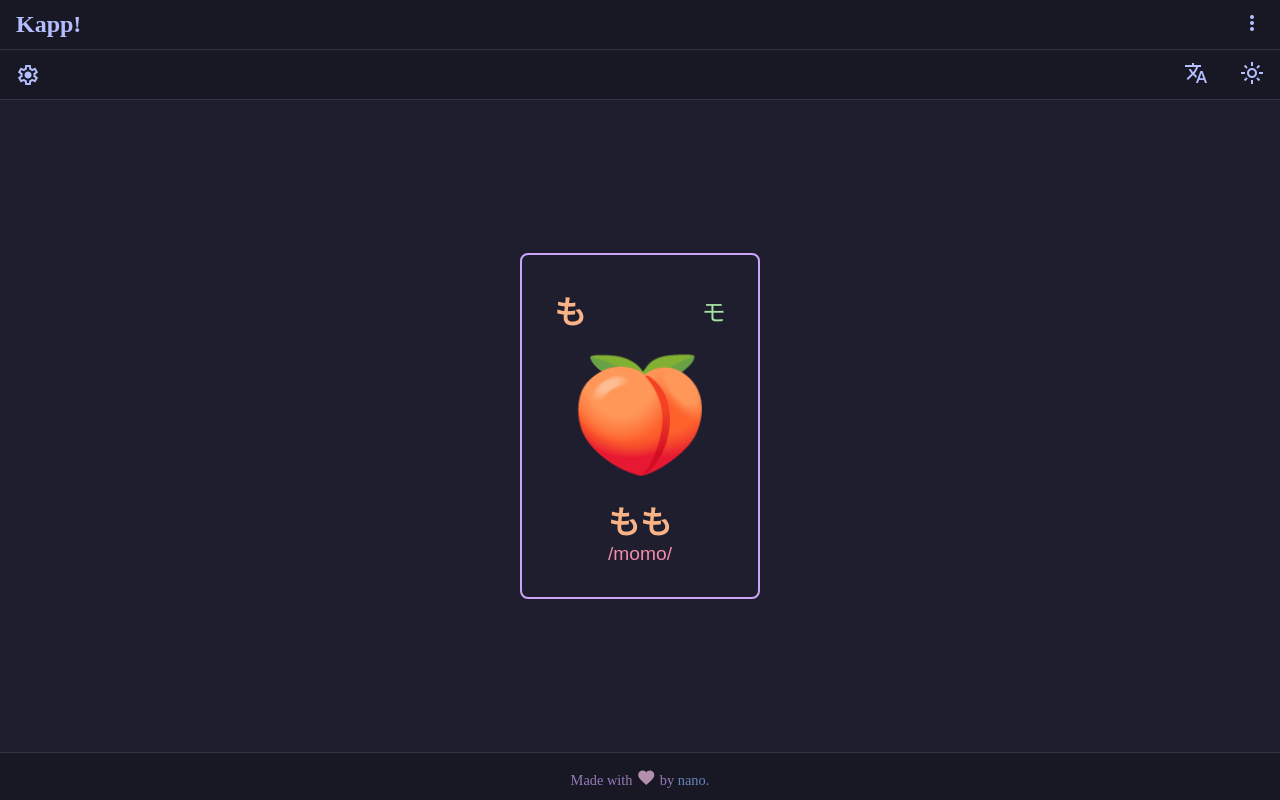
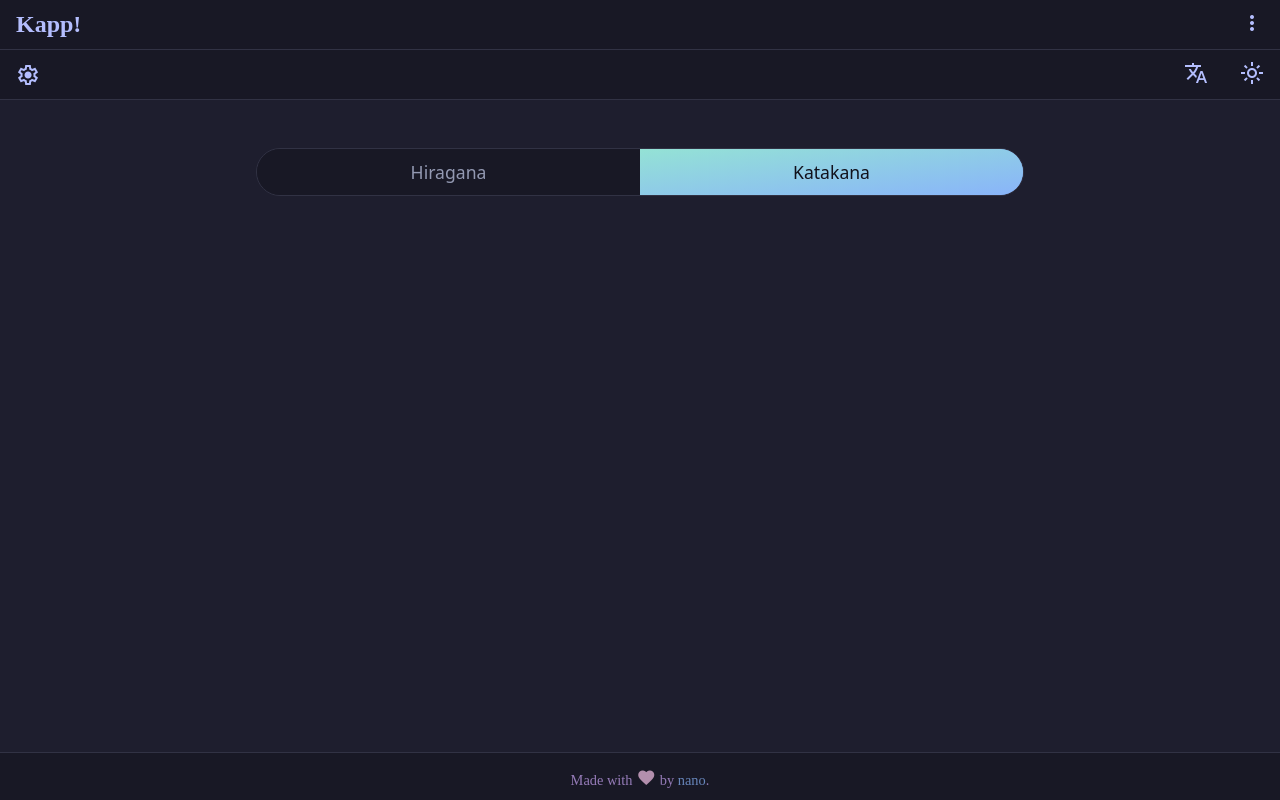
Before and after one commit to mec-nyan/kapp, a Preact app: page / in a window 1280 px wide. Built offline with nearby package versions, Linux system fonts and the light colour scheme; a web font is replaced by a local one.

Commit message:
Adapt layout to new components.

```diff
--- a/src/features/shared/components/footer.scss
+++ b/src/features/shared/components/footer.scss
@@ -1,6 +1,6 @@
 #footer {
   width: 100%;
-  height: 48px;
+  height: 100%;
   display: flex;
   flex-direction: column;
   justify-content: center;
--- a/src/features/shared/components/topBar.scss
+++ b/src/features/shared/components/topBar.scss
@@ -1,6 +1,6 @@
 #top-bar {
   width: 100%;
-  height: 100px;
+  height: 100%;
   display: grid;
   grid-template-rows: 1fr 1fr;
   background-color: var(--mantle);
--- a/src/pages/home.scss
+++ b/src/pages/home.scss
@@ -1,10 +1,8 @@
 #main-container {
   width: 100vw;
   height: 100vh;
-  display: flex;
-  flex-direction: column;
-  justify-content: space-between;
-  align-items: center;
+  display: grid;
+  grid-template-rows: 100px 1fr 48px;
   color: var(--lavender);
   /* border: 1px solid red; */
 }
--- a/src/pages/home.tsx
+++ b/src/pages/home.tsx
@@ -1,20 +1,14 @@
 import './home.scss'
-import Card from '../features/cards/components/Card'
 import TopBar from '../features/shared/components/topBar'
 import Footer from '../features/shared/components/footer'
+import MainMenu from '../features/home/components/mainMenu'
 
 export function Home() {
   return (
     <div id='main-container'>
       <TopBar />
 
-      <Card
-        hiragana='も'
-        katakana='モ'
-        picture='🍑'
-        wordInHiragana='もも'
-        wordInRomaji='momo'
-      />
+      <MainMenu />
 
       <Footer />
     </div>
```
